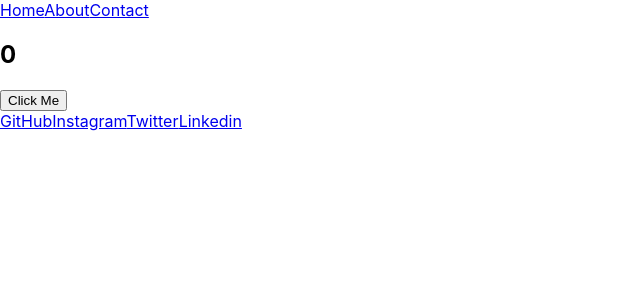
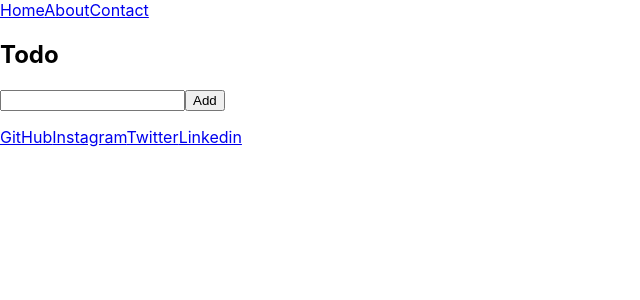
Before and after one commit to sanskarpareek14/React, a React (Create React App) app in the folder myapp/: page / in a window 1280 px wide. Shown: the top 300 px of the page, without its empty margins (0-640 px from the left). Built offline with nearby package versions, Linux system fonts and the light colour scheme.

Commit message:
handleinput triggered everytime change is made in input

```diff
--- a/myapp/src/Components/Content.js
+++ b/myapp/src/Components/Content.js
@@ -1,43 +1,26 @@
-import ListItem from './ListItem'
 import { useState } from 'react'
 const Content = () => {
-    // let counter = 0
-    let [counter, setCounter] = useState(0)
-    // console.log(counter)
-    // console.log(mysteryfunction)
-    console.log('rerender')
+    const [items, setItems] = useState([])
+    const [value, setValue] = useState('')
+
+    const handleSubmit = () => {
+        setItems(prev => [...prev,])
+    }
+    const handleInput = (e) => {
+        setValue(e.target.value)
+    }
+    console.log(value)
     return (
-        <div className="container">
-            <h2>{counter}</h2>
-            <button onClick={() => {
-                console.log(counter)
-                counter = counter + 1
-                setCounter(previousValue => {
-                    console.log(previousValue)
-                    return counter
-                })
-            }}>Click Me</button>
-        </div>
-    );
+        <>
+            <h2>Todo</h2>
+            <form>
+                <input onChange={handleInput} type="text" />
+                <button type="submit">Add</button>
+            </form>
+            <ul>
+                {items.map(item => <li>item</li>)}
+            </ul>
+        </>
+    )
 }
-
-export default Content;
-
-// import React from "react";
-
-// class Content extends React.Component {
-//     constructor() {
-//         super();
-//         this.state = {
-//             count: 0
-//         };
-//     }
-//     render() {
-//         return (
-//             <div className="container">
-//                 Lorem ipsum dolor sit amet consecture adispsj elit.COnseehguer aliquid debits expeditia.
-//             </div>
-//         )
-//     }
-// }
-// export default Content;
+export default Content
```
